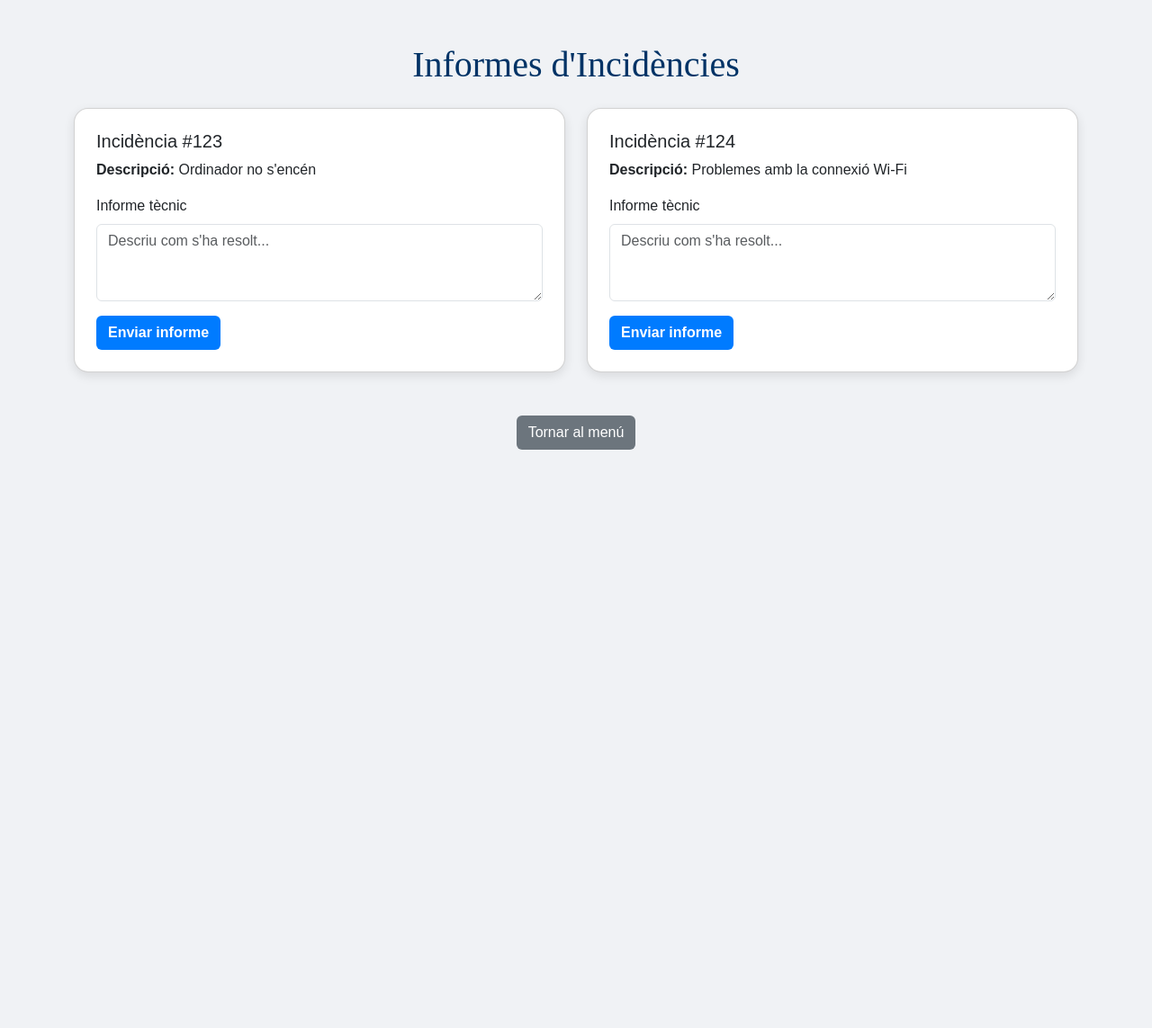
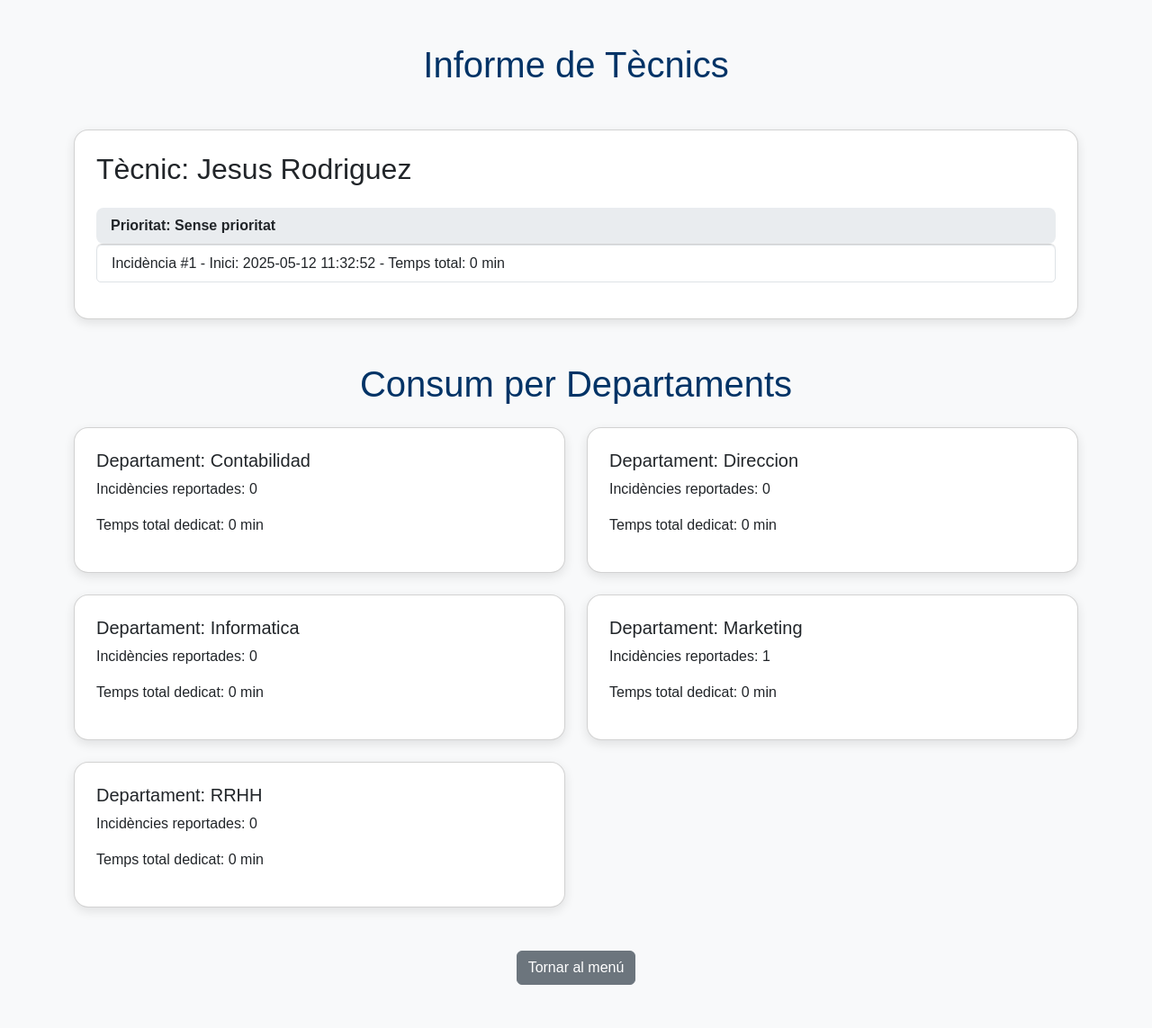
Before and after one commit to inspedralbes/projecte-1daw-24-25-daw1pj-ikeradrian, a PHP site: page /admin/informes.php in a window 1280 px wide. Shown: the whole page at 90% size. Before the commit the page ends 500 px from the top, so only its background shows below. Run offline with PHP 8.4, Linux system fonts and the light colour scheme; data comes from the database, SQL or seed files in the repository; tables that the repository leaves empty hold one stand-in row (values such as "Sample post"); data that the repository does not hold is empty.

Commit message:
Creació de informes.php i millora en llistarincidencies.php

```diff
--- a/php/admin/informes.php
+++ b/php/admin/informes.php
@@ -1,80 +1,122 @@
+<?php
+require "../connexio.php";
+?>
+
 <!DOCTYPE html>
 <html lang="ca">
 <head>
     <meta charset="UTF-8">
     <meta name="viewport" content="width=device-width, initial-scale=1.0">
-    <title>Tècnic - Informes d'Incidències</title>
+    <title>Informes de Tècnics i Departaments</title>
     <link href="https://cdn.jsdelivr.net/npm/bootstrap@5.3.0/dist/css/bootstrap.min.css" rel="stylesheet">
     <style>
         body {
-            background-color: #f0f2f5;
-            font-family: 'Source Sans Pro', sans-serif;
+            background-color: #f8f9fa;
+            font-family: Arial, sans-serif;
         }
-        h1 {
-            font-family: 'Merriweather', serif;
-            font-size: 2.5rem;
+        h1, h2 {
             color: #003366;
-            margin-bottom: 1.5rem;
         }
         .card {
             border-radius: 1rem;
             box-shadow: 0 4px 12px rgba(0,0,0,0.1);
+            margin-bottom: 1.5rem;
         }
-        .btn-submit {
-            background-color: #007bff;
-            color: white;
-            font-weight: 600;
-        }
-        .btn-submit:hover {
-            background-color: #0056b3;
-        }
-        .btn-back {
-            background-color: #6c757d;
-            color: white;
-        }
-        textarea {
-            resize: vertical;
+        .priority-header {
+            background-color: #e9ecef;
+            padding: 0.5rem 1rem;
+            border-radius: 0.5rem;
+            font-weight: bold;
+            margin-top: 1rem;
         }
     </style>
 </head>
 <body>
     <div class="container py-5">
-        <h1 class="text-center">Informes d'Incidències</h1>
-        <div class="row g-4">
-            <div class="col-md-6">
-                <div class="card p-4">
-                    <h5 class="card-title">Incidència #123</h5>
-                    <p class="card-text"><strong>Descripció:</strong> Ordinador no s'encén</p>
-                    <form>
-                        <div class="mb-3">
-                            <label for="informe1" class="form-label">Informe tècnic</label>
-                            <textarea class="form-control" id="informe1" rows="3" placeholder="Descriu com s'ha resolt..."></textarea>
-                        </div>
-                        <button type="submit" class="btn btn-submit">Enviar informe</button>
-                    </form>
-                </div>
-            </div>
 
-            <div class="col-md-6">
-                <div class="card p-4">
-                    <h5 class="card-title">Incidència #124</h5>
-                    <p class="card-text"><strong>Descripció:</strong> Problemes amb la connexió Wi-Fi</p>
-                    <form>
-                        <div class="mb-3">
-                            <label for="informe2" class="form-label">Informe tècnic</label>
-                            <textarea class="form-control" id="informe2" rows="3" placeholder="Descriu com s'ha resolt..."></textarea>
-                        </div>
-                        <button type="submit" class="btn btn-submit">Enviar informe</button>
-                    </form>
-                </div>
-            </div>
+        <h1 class="text-center mb-5">Informe de Tècnics</h1>
+
+        <?php
+
+        $sql = "
+            SELECT
+                t.nom_tecnic AS tecnic,
+                i.cod_incidencia,
+                i.data,
+                i.prioritat,
+                SUM(CAST(a.temps_dedicat AS UNSIGNED)) AS temps_total
+            FROM Actuacions a
+            JOIN Tecnics t ON a.cod_tecnic = t.cod_tecnic
+            JOIN Incidencies i ON a.cod_incidencia = i.cod_incidencia
+            WHERE i.estat != 'Tancada'
+            GROUP BY t.nom_tecnic, i.cod_incidencia, i.data, i.prioritat
+            ORDER BY t.nom_tecnic,
+                     FIELD(i.prioritat, 'Alta', 'Mitjana', 'Baixa'),
+                     i.data;
+        ";
+
+        $result = $connexion->query($sql);
+
+        $dades = [];
+        while ($row = $result->fetch_assoc()) {
+            $tecnic = $row['tecnic'];
+            $prioritat = $row['prioritat'] ?? 'Sense prioritat';
+            $dades[$tecnic][$prioritat][] = $row;
+        }
+
+        foreach ($dades as $tecnic => $prioritats) {
+            echo "<div class='card p-4'>";
+            echo "<h2 class='card-title'>Tècnic: $tecnic</h2>";
+
+            foreach (['Alta', 'Mitjana', 'Baixa', 'Sense prioritat'] as $nivell) {
+                if (isset($prioritats[$nivell])) {
+                    echo "<div class='priority-header'>Prioritat: $nivell</div><ul class='list-group mb-3'>";
+                    foreach ($prioritats[$nivell] as $incidencia) {
+                        echo "<li class='list-group-item'>";
+                        echo "Incidència #{$incidencia['cod_incidencia']} - Inici: {$incidencia['data']} - Temps total: {$incidencia['temps_total']} min";
+                        echo "</li>";
+                    }
+                    echo "</ul>";
+                }
+            }
+
+            echo "</div>";
+        }
+        ?>
+
+        <h1 class="text-center mt-5 mb-4">Consum per Departaments</h1>
+        <div class="row">
+
+        <?php
+        $sql2 = "
+            SELECT
+                d.nom_depart AS departament,
+                COUNT(i.cod_incidencia) AS total_incidencies,
+                IFNULL(SUM(CAST(a.temps_dedicat AS UNSIGNED)), 0) AS temps_total
+            FROM Departament d
+            LEFT JOIN Incidencies i ON i.departament = d.cod_depart
+            LEFT JOIN Actuacions a ON i.cod_incidencia = a.cod_incidencia
+            GROUP BY d.nom_depart;
+        ";
+
+        $result2 = $connexion->query($sql2);
+
+        while ($row = $result2->fetch_assoc()) {
+            echo "<div class='col-md-6'>";
+            echo "<div class='card p-4'>";
+            echo "<h5 class='card-title'>Departament: {$row['departament']}</h5>";
+            echo "<p>Incidències reportades: {$row['total_incidencies']}</p>";
+            echo "<p>Temps total dedicat: {$row['temps_total']} min</p>";
+            echo "</div></div>";
+        }
+
+        $connexion->close();
+        ?>
         </div>
 
-        <div class="text-center mt-5">
-            <a href="admin.html" class="btn btn-back">Tornar al menú</a>
+        <div class="text-center mt-4">
+            <a href="admin.html" class="btn btn-secondary">Tornar al menú</a>
         </div>
     </div>
-
-    <script src="https://cdn.jsdelivr.net/npm/bootstrap@5.3.0/dist/js/bootstrap.bundle.min.js"></script>
 </body>
 </html>
```
Also changed, not shown: php/usuari/llistarincidencies.php (+11 -7 lines).
